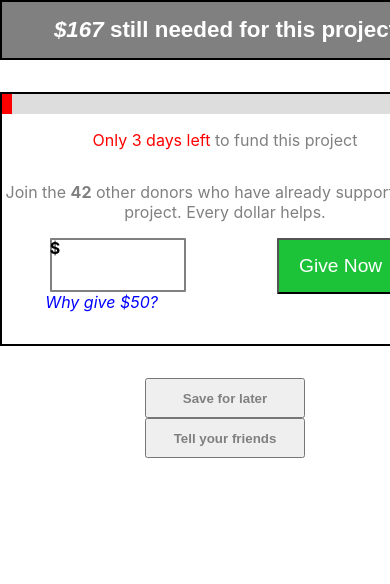
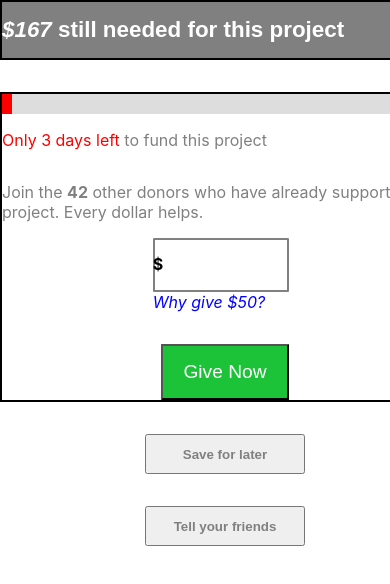
Before and after one commit to stanciuradu/donation-widget, a React (Create React App) app: page / in a window 390 px wide. Shown: the top 584 px of the page. Built offline with nearby package versions, Linux system fonts and the light colour scheme.

Commit message:
Add responsive-design

```diff
--- a/src/App.css
+++ b/src/App.css
@@ -1,5 +1,4 @@
 .App {
-  text-align: center;
   width: 450px;
   margin: 0 auto;
 }
--- a/src/components/Footer.css
+++ b/src/components/Footer.css
@@ -17,3 +17,8 @@
   color: grey;
   font-weight: bold;
 }
+@media (max-width: 768px) {
+  .footer button {
+    margin-bottom: 2rem;
+  }
+}
--- a/src/components/Main.css
+++ b/src/components/Main.css
@@ -18,10 +18,18 @@
 .main form .label-price {
   font-weight: bold;
   position: absolute;
+  margin-top: 1rem;
 }
 .main form {
   display: flex;
   justify-content: space-around;
+}
+@media (max-width: 768px) {
+  .main form {
+    flex-direction: column;
+    justify-content: center;
+    align-items: center;
+  }
 }
 .main form input {
   width: 8rem;
```
